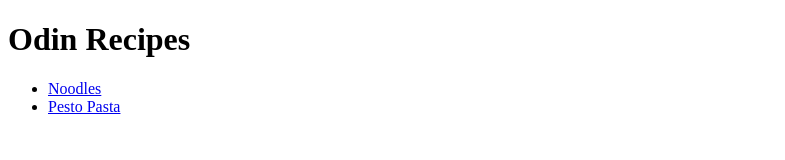
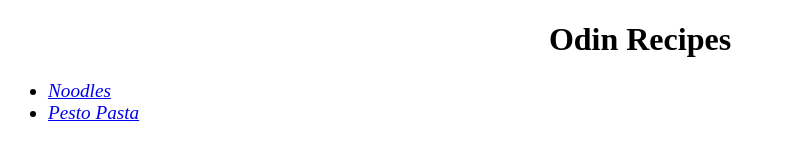
Before and after one commit to atharv-patil-18/odin-recipes, a plain HTML site: page index.html in a window 1280 px wide. Shown: the whole page, without its empty margins (0-785 px from the left). Drawn offline with Linux system fonts and the light colour scheme.

Commit message:
Added CSS

```diff
--- a/index.html
+++ b/index.html
@@ -1,6 +1,7 @@
 <!DOCTYPE html>
 <html lang = "en">
     <head>
+        <link rel="stylesheet" href="./styles.css">
         <title>
             Recipes
         </title>
--- /dev/null
+++ b/styles.css
@@ -0,0 +1,14 @@
+h1
+{
+    font-family: 'Times New Roman', Times, serif;
+    text-align: center;
+    font-weight: bold;
+    font-size: xx-large;
+}
+
+
+ul
+{
+    font-style: italic;
+    font-size: larger;
+}
```
Also changed, not shown: 1 other file.
